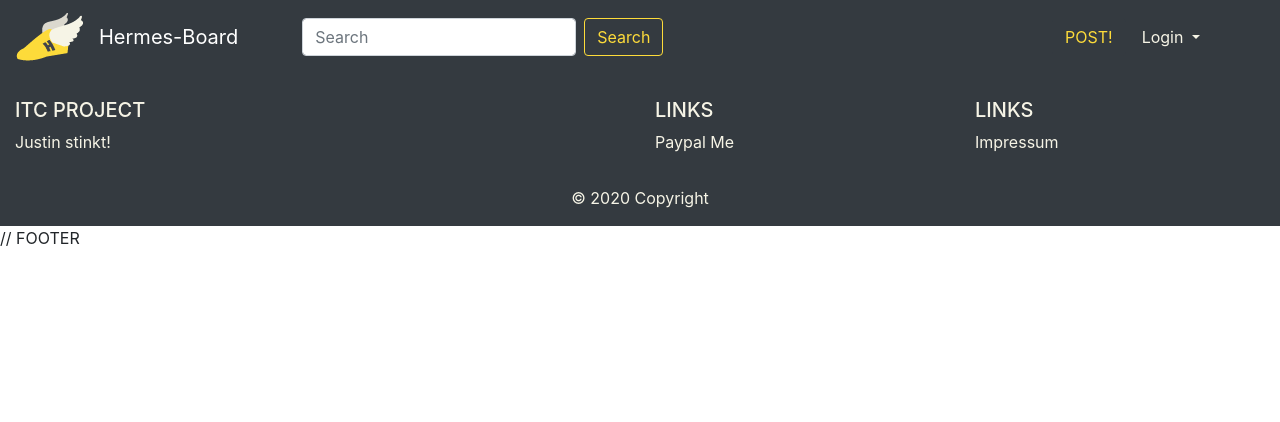
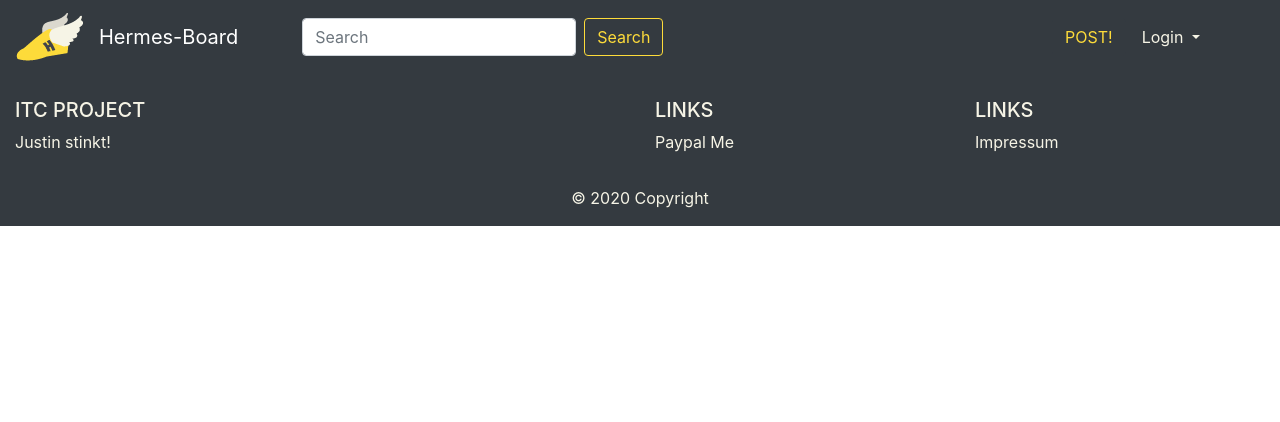
Before and after one commit to heyimsolace/hermes-board, a PHP site: page / in a window 1280 px wide. Shown: the top 422 px of the page. Run offline with PHP 8.4, Linux system fonts and the light colour scheme; data that the repository does not hold is empty; some libraries are stand-ins or nearby versions.

Commit message:
Footer fixed

```diff
--- a/index.php
+++ b/index.php
@@ -41,4 +41,5 @@ include __DIR__ . '/page_header.php'; // HEADER
 </div>
 
 <?php
-include __DIR__ . '/page_footer.php';?> // FOOTER
+// FOOTER
+include __DIR__ . '/page_footer.php';?>
```
